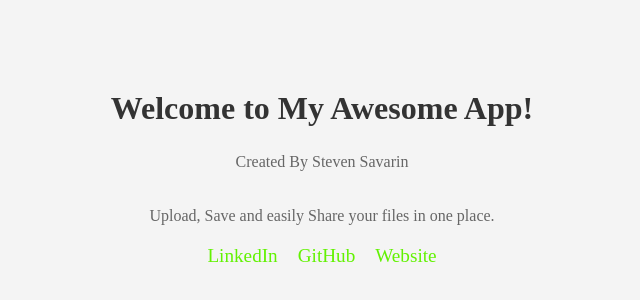
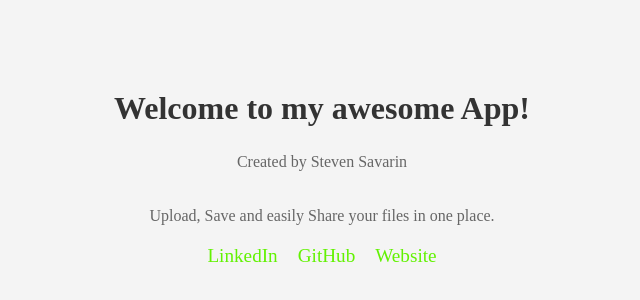
Before and after one commit to Stevensavarin/file-sharing-app, a Next.js app: page /upgrade in a window 1280 px wide. Shown: the part 280-580 px from the top of the page, without its empty margins (318-958 px from the left). Built offline with nearby package versions, Linux system fonts and the light colour scheme.

Commit message:
Update page.js

```diff
--- a/app/(dashboard)/(routes)/upgrade/page.js
+++ b/app/(dashboard)/(routes)/upgrade/page.js
@@ -34,8 +34,8 @@ function Upgrade() {
 
   return (
     <div style={containerStyle}>
-      <h1 style={headingStyle}>Welcome to My Awesome App!</h1>
-      <p style={paragraphStyle}>Created By Steven Savarin</p>
+      <h1 style={headingStyle}>Welcome to my awesome App!</h1>
+      <p style={paragraphStyle}>Created by Steven Savarin</p>
       <p style={paragraphStyle}>Upload, Save and easily Share your files in one place.</p>
       <div>
         {/* Enlaces a redes sociales */}
```
